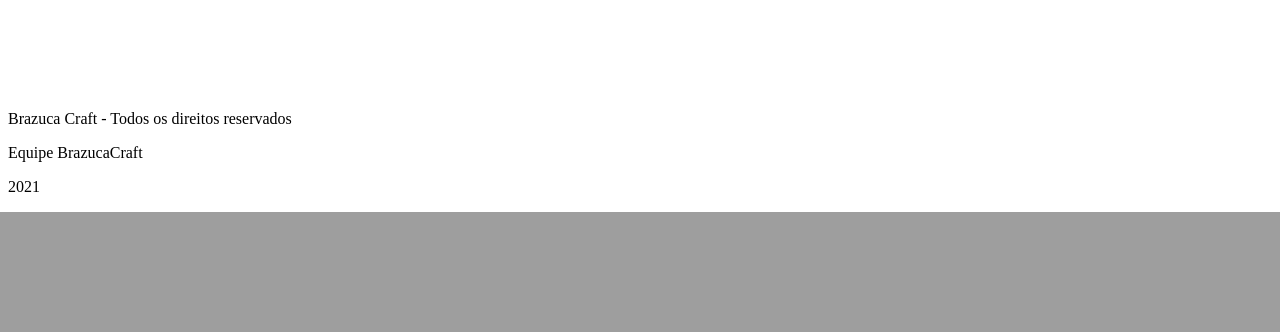
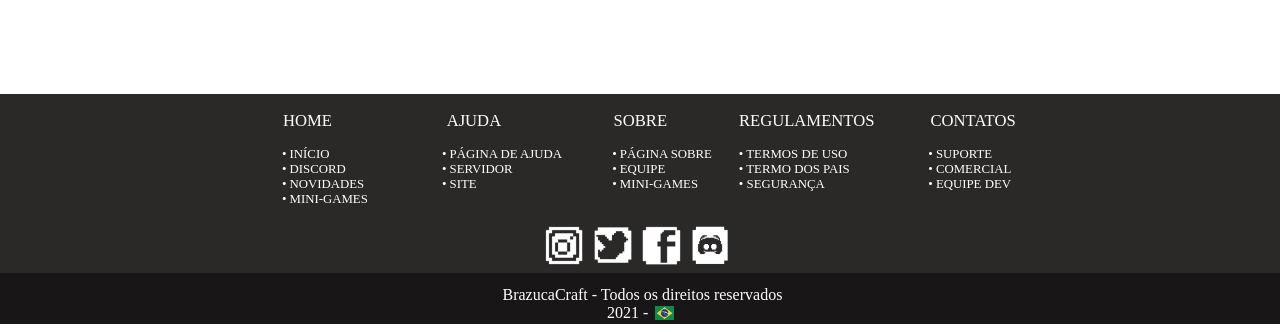
Before and after one commit to gbaierski/BrazucaCraft, a PHP site: page /app/view/home.php in a window 1280 px wide. Shown: the part 603-935 px from the top of the page. Before the commit the page ends 815 px from the top, so only its background shows below. Run offline with PHP 8.4, Linux system fonts and the light colour scheme.

Commit message:
Melhorar rodapé

```diff
--- a/app/view/footer.php
+++ b/app/view/footer.php
@@ -1,9 +1,65 @@
 </body>
 <footer class="rodape">
+	<div class="sub-rodape">
+		<div class="colunas-rodape">
+			<div class="coluna-rodape">
+				<P class="titulo-rodape"><a href="" class="link-rodape">HOME</a></P>
+				<div class="itens-rodape" id="home-rodape">
+					<a href="" class="link-itens"><div class= "item-rodape">• INÍCIO</div></a>
+					<a href="" class="link-itens"><div class= "item-rodape">• DISCORD</div></a>
+					<a href="" class="link-itens"><div class= "item-rodape">• NOVIDADES</div></a>
+					<a href="" class="link-itens"><div class= "item-rodape">• MINI-GAMES</div></a>
+				</div>
+			</div>
+			<div class="coluna-rodape">
+				<p class="titulo-rodape"><a href="" class="link-rodape">AJUDA</a></p>
+				<div class="itens-rodape" id="ajuda-rodape">
+					<a href="" class="link-itens"><div class= "item-rodape">• PÁGINA DE AJUDA</div></a>
+					<a href="" class="link-itens"><div class= "item-rodape">• SERVIDOR</div></a>
+					<a href="" class="link-itens"><div class= "item-rodape">• SITE</div></a>
+				</div>
+			</div>
+			<div class="coluna-rodape">
+				<p class="titulo-rodape"><a href="" class="link-rodape">SOBRE</a></p>
+				<div class="itens-rodape" id="sobre-rodape">
+					<a href="" class="link-itens"><div class= "item-rodape">• PÁGINA SOBRE</div></a>
+					<a href="" class="link-itens"><div class= "item-rodape">• EQUIPE</div></a>
+					<a href="" class="link-itens"><div class= "item-rodape">• MINI-GAMES</div></a>
+				</div>
+			</div>
+			<div class="coluna-rodape">
+				<p class="titulo-rodape"><a href="" class="link-rodape">REGULAMENTOS</a></p>
+				<div class="itens-rodape" id="regulamentos-rodape">
+					<a href="" class="link-itens"><div class= "item-rodape">• TERMOS DE USO</div></a>
+					<a href="" class="link-itens"><div class= "item-rodape">• TERMO DOS PAIS</div></a>
+					<a href="" class="link-itens"><div class= "item-rodape">• SEGURANÇA</div></a>
+				</div>
+			</div>
+			<div class="coluna-rodape">
+				<p class="titulo-rodape"><a href="" class="link-rodape">CONTATOS</a></p>
+				<div class="itens-rodape" id="contatos-rodape">
+					<a href="" class="link-itens"><div class= "item-rodape">• SUPORTE</div></a>
+					<a href="" class="link-itens"><div class= "item-rodape">• COMERCIAL</div></a>
+					<a href="" class="link-itens"><div class= "item-rodape">• EQUIPE DEV</div></a>
+				</div>
+			</div>
+		</div>
+		<div id="redesSociais-rodape">
+			<a href="https://www.instagram.com/" ><img src="../../assets/img/icons/instagram_rodape.png" class="redeSocial-rodape"></a>
+			<a href="https://twitter.com/" ><img src="../../assets/img/icons/twitter_rodape.png" class="redeSocial-rodape"></a>
+			<a href="https://www.facebook.com/" ><img src="../../assets/img/icons/facebook_rodape.png" class="redeSocial-rodape"></a>
+			<a href="https://discord.com/" ><img src="../../assets/img/icons/discord_rodape.png" class="redeSocial-rodape"></a>
+		</div>
+	</div>
+	<div class="clear"></div>
 	<div class="info-rodape">
-		<p>Brazuca Craft - Todos os direitos reservados</p>
-		<p>Equipe BrazucaCraft</p>
-		<p>2021</p>
-
+		BrazucaCraft - Todos os direitos reservados
+		<br>
+		<div id="final-rodape">
+			<div id="ano-rodape">
+				2021 -
+			</div>
+			<img src="../../assets/img/bandeira.png" id="bandeira-rodape">
+		</div>
 	</div>
 </footer>
--- a/app/view/header.php
+++ b/app/view/header.php
@@ -12,6 +12,7 @@
 		<link rel="stylesheet" type="text/css" href="../../assets/css/geral.css"/>
 		<link rel="stylesheet" type="text/css" href="../../assets/css/header.css"/>
 		<link rel="stylesheet" type="text/css" href="../../assets/css/home.css"/>
+		<link rel="stylesheet" type="text/css" href="../../assets/css/rodape.css"/>
 
     </head>
 
--- a/assets/css/header.css
+++ b/assets/css/header.css
@@ -48,6 +48,7 @@
     margin-right: 0.3vw;
     margin-bottom: -0.2vw;
 }
+
 /* ---- ids ---- */
 
 #texto-brazuca {
--- /dev/null
+++ b/assets/css/rodape.css
@@ -0,0 +1,145 @@
+/* ---- classes ---- */
+
+.rodape {
+
+    width: 101.6%;
+    margin-left: -0.6vw;
+    height: 18vw;
+    background-color: rgb(24, 22, 22);
+    color: white;
+}
+
+.sub-rodape {
+
+    width: 100%;
+    height: 14vw;
+    background-color: rgb(43, 40, 40);
+    float: left;
+    text-align: center;
+}
+
+.colunas-rodape {
+
+    width: 70vw;
+    float: left;
+    margin-left: 16.5vw;
+    text-align: center;
+}
+
+.coluna-rodape {
+
+    width: 12vw;
+    float: left;
+    margin-left: 1vw;
+    text-align: center;
+}
+
+.info-rodape {
+
+    margin-top: 1vw;
+    text-align: center;
+}
+
+.link-rodape {
+
+    text-decoration: none;
+    color: white;
+}
+
+.item-rodape {
+
+    font-size: 1vw;
+    transition: transform .30s
+}
+
+.item-rodape:hover {
+
+    transform: scale(1.1);
+}
+
+.itens-rodape {
+
+    width: 10vw;
+    text-align: left;
+}
+
+.titulo-rodape {
+
+    font-size: 1.3vw;
+    margin-left: 1vw;
+    text-align: center;
+    font-weight: 500;
+    transition: transform .30s
+}
+
+.titulo-rodape:hover {
+
+    transform: scale(1.1);
+}
+
+.link-itens {
+
+    text-decoration: none;
+    color: white;
+}
+
+.redeSocial-rodape {
+
+    width: 3vw;
+    margin-left: 0.5vw;
+}
+
+/* ---- ids ---- */
+
+#final-rodape {
+
+    float: left;
+    width: 7vw;
+    margin-left: 47.4vw;
+}
+
+#ano-rodape {
+
+    float: left;
+}
+
+#bandeira-rodape {
+
+    width: 1.5vw;
+    margin-top: 0.2vw;
+    margin-left: 0.5vw;
+    float: left;
+}
+
+#home-rodape {
+
+    margin-left: 4.5vw;
+}
+
+#ajuda-rodape {
+
+    margin-left: 4vw;
+}
+
+#sobre-rodape {
+
+    margin-left: 4.3vw;
+}
+
+#regulamentos-rodape {
+
+    margin-left: 1.2vw;
+}
+
+#contatos-rodape {
+
+    margin-left: 3vw;
+}
+
+#redesSociais-rodape {
+
+    float: left;
+    margin-left: 34.5vw;
+    margin-top: 1.5vw;
+    width: 30vw;
+}
```
Also changed, not shown: assets/img/bandeira.png (added), assets/img/icons/discord_rodape.png (added), assets/img/icons/facebook_rodape.png (added), assets/img/icons/instagram_rodape.png (added), assets/img/icons/twitter_rodape.png (added).
